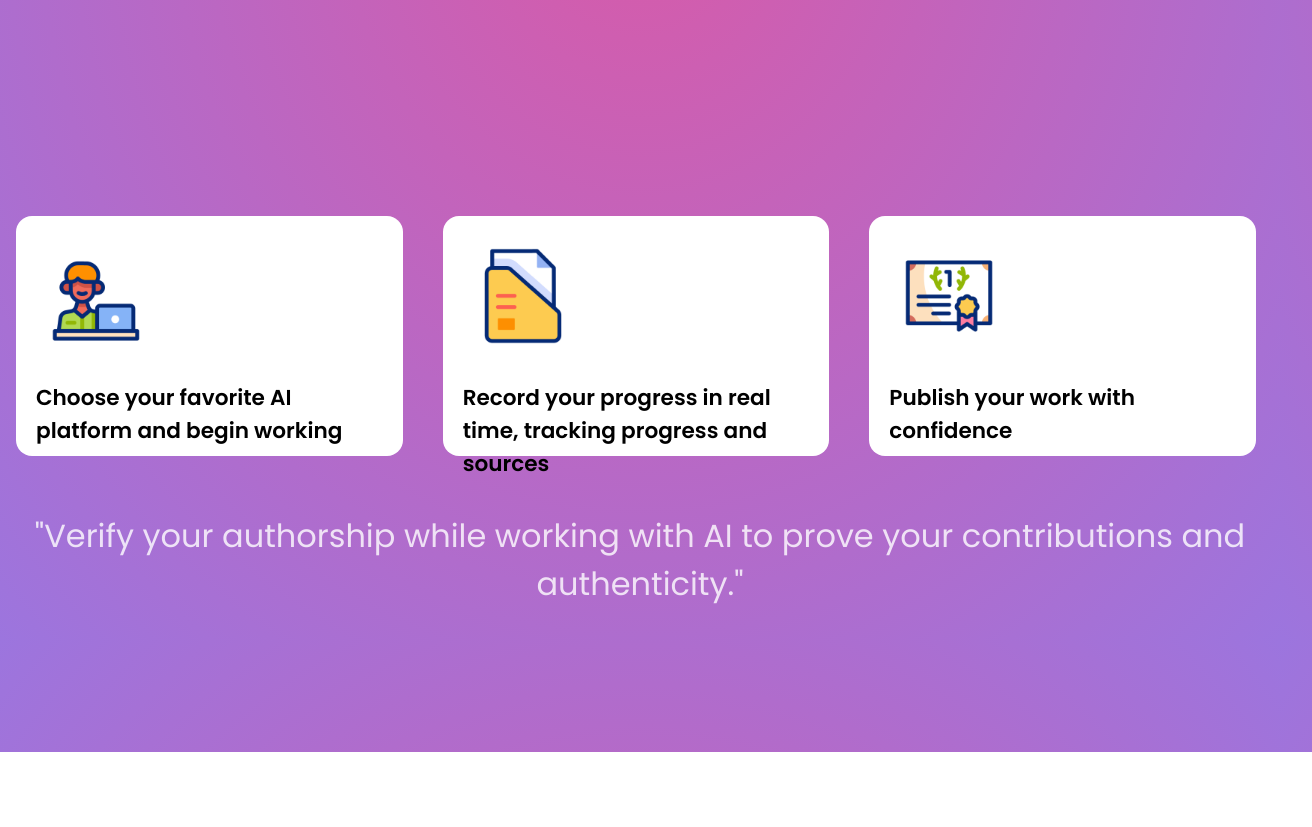
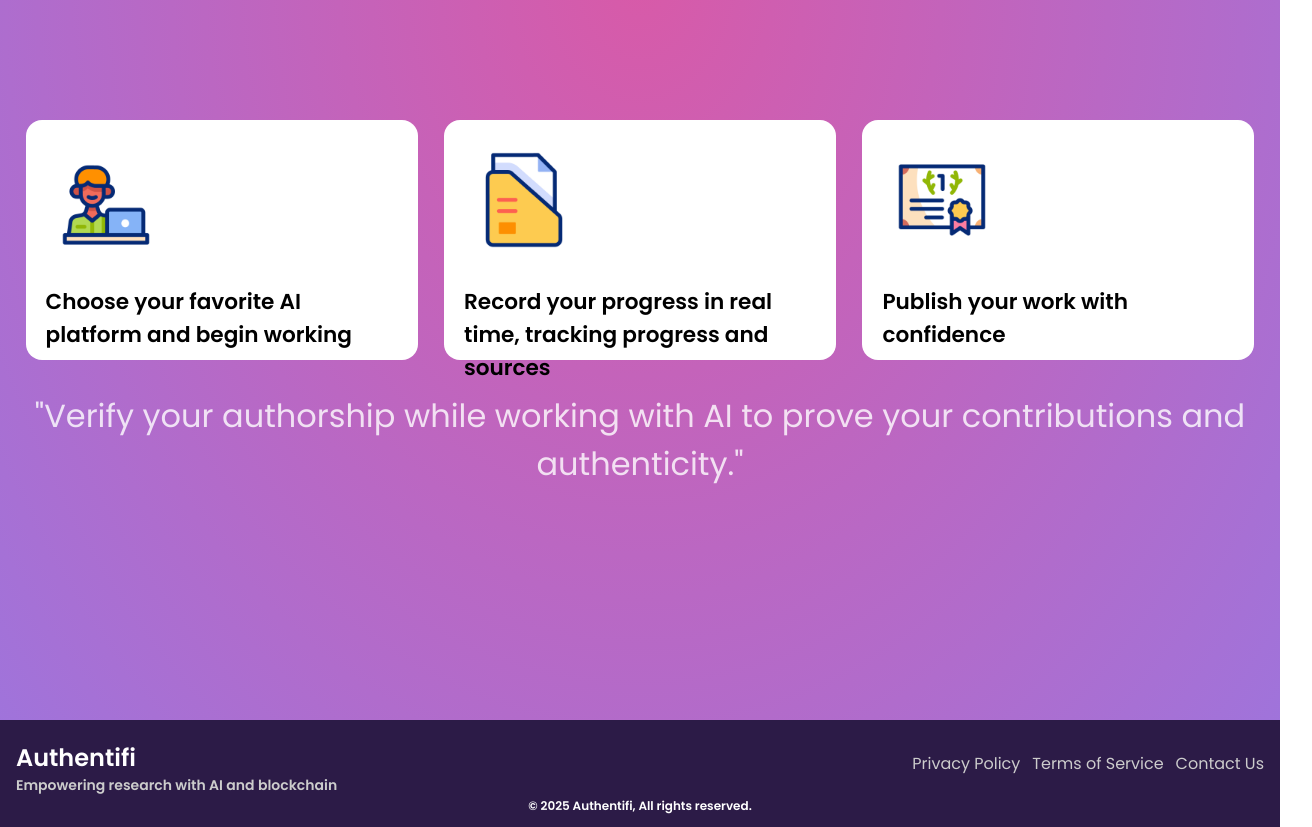
Before and after one commit to Authentifi-AI/Authentifi.AI, a React (Create React App) app: page / in a window 1280 px wide. Shown: the part 880-1707 px from the top of the page, 1312 px wide, since content can reach past the window. Before the commit the page ends 1632 px from the top, so only its background shows below. Built offline with nearby package versions, Linux system fonts and the light colour scheme.

Commit message:
Added a footer section

```diff
--- a/src/App.js
+++ b/src/App.js
@@ -1,7 +1,7 @@
 import Navbar from './Navbar';
 import Hero from './Hero';
 import Feature from './Feature';
-import Bottom from './Bottom';
+import Footer from './Footer';
 import React, { useState, useEffect } from 'react'
 
 
@@ -14,7 +14,7 @@ export default function App() {
             <Navbar />
             <Hero />
             <Feature />
-            {/* <Bottom /> */}
+            <Footer />
         </>
     )
 }
--- a/src/Bottom.css
+++ /dev/null
@@ -1,17 +0,0 @@
-
-.bottom-section{
-    display: inline-flex;
-  }
-
-  .bottom-section h2{
-    font-size: 1.2em;
-  }
-
-  .bottom-section h3{
-    font-size: 0.8em;
-    color: #ccc;
-  }
-
-  .row{
-    padding-left: 2em;
-  }
--- a/src/Bottom.js
+++ /dev/null
@@ -1,23 +0,0 @@
-import "./Bottom.css"
-
-export default function Bottom() {
-    return (
-        <>
-            <section class="bottom-section">
-                <div class="row">
-                    <h2>Who we are ?</h2>
-                    <h3>Chris Young</h3>
-                    <h3>Ganesh lyver</h3>
-                    <h3>Ehud Orenstain</h3>
-                </div>
-
-                <div class="row">
-                    <h2>How to reach us ?</h2>
-                    <h3>169 Stanhope Circle <br></br>
-                        Naples, Florida 34104 <br></br>
-                        United States<br></br> </h3>
-                </div>
-
-            </section></>
-    )
-}
--- a/src/Feature.css
+++ b/src/Feature.css
@@ -1,10 +1,15 @@
 .feature-section {
   height: 100vh;
   width: 100%;
-  display: inline-flex;
-  justify-content: center;
+}
+
+.feature-cards-row{
+  display: flex;
+  justify-content: space-between;
   align-items: center;
-  padding: 2vh;
+  padding-top: 25vh;
+  padding-left: 2vw;
+  padding-right: 2vw;
 }
 
 .feature-card{
@@ -12,8 +17,7 @@
   border-radius: 2vh;
   text-align: left;
   padding: 2.5vh;
-  margin-right: 5vh;
-  width: 30vw;
+  width: 27.5vw;
   height: 25vh;
 }
 
@@ -41,6 +45,5 @@
 
 .feature-p{
   font-size: 4vh;
-  margin-top: -30vh;
   color: rgba(255, 255, 255, 0.8);
 }
--- a/src/Feature.js
+++ b/src/Feature.js
@@ -18,6 +18,8 @@ export default function Feature() {
                 viewport={{ once: false, amount: 0.7 }}
                 class="feature-section">
 
+                <div class="feature-cards-row">
+
                     <div class='feature-card'>
                         <img src="./work.gif" />
                         <h2>Choose your favorite AI platform and begin working</h2>
@@ -33,14 +35,15 @@ export default function Feature() {
                         <h2>Publish your work with confidence</h2>
                     </div>
 
+                </div>
+
+                <p className="feature-p">
+                    "Verify your authorship while working with AI to prove your contributions and authenticity."
+                </p>
+
             </motion.section>
 
-            <motion.p
-                initial={{ opacity: 0, x: -50 }}
-                whileInView={{ opacity: 1, x: 0, transition: { delay: 0.2, duration: 0.6 } }}
-                viewport={{ once: false, amount: 0.7 }}
-                className="feature-p">
-                "Verify your authorship while working with AI to prove your contributions and authenticity."
-            </motion.p></>
+
+        </>
     )
 }
--- /dev/null
+++ b/src/Footer.css
@@ -0,0 +1,40 @@
+.Footer-section{
+  background-color:#2c1b47;
+display: flow-root;}
+
+.row-footer{
+  display: flex;
+  align-items: center;
+  justify-content: space-between;
+}
+
+.left-side-footer{
+  text-align: start;
+  padding-left: 2vh;
+}
+
+.right-side-footer{
+  padding-right: 2vh;
+}
+
+.h1-footer{
+  font-size: 3vh;
+}
+
+.h2-footer{
+  font-size: 1.75vh;
+  margin-top: -2.5vh;
+  color: #ccc;
+}
+
+.a-footer{
+  color: #ccc;
+  text-decoration: none;
+  font-size: 1.75;
+  margin-left: 1.5vh;
+}
+
+.h3-footer{
+  margin-top: -1.25vh;
+  font-size: 1.5vh;
+}
--- /dev/null
+++ b/src/Footer.js
@@ -0,0 +1,23 @@
+import "./Footer.css"
+
+export default function Footer() {
+    return (
+        <>
+            <section class="Footer-section">
+                <div class="row-footer">
+                    <div class="left-side-footer">
+                        <h1 class="h1-footer">Authentifi</h1>
+                        <h2 class="h2-footer">Empowering research with AI and blockchain</h2>
+                    </div>
+
+                    <div class="right-side-footer">
+                        <a href="#" class="a-footer">Privacy Policy</a>
+                        <a href="#" class="a-footer">Terms of Service</a>
+                        <a href="#" class="a-footer">Contact Us</a>
+                    </div>
+                </div>
+
+                <h3 class="h3-footer">&copy; 2025 Authentifi, All rights reserved.</h3>
+            </section></>
+    )
+}
--- a/src/Hero.css
+++ b/src/Hero.css
@@ -7,7 +7,6 @@
   }
 
   .Left-section{
-    margin-top: -35vh;
     margin-left: -7vh;
   }
 
@@ -70,7 +69,7 @@
   .Right-section h2{
     font-size: 4vh;
     color: rgba(255, 255, 255, 0.8);
-    margin-left: -30vh;
+    margin-left: -27vh;
   }
 
   video{
--- a/src/index.css
+++ b/src/index.css
@@ -7,7 +7,7 @@ body {
   -moz-osx-font-smoothing: grayscale;
 
 
-  margin: 0;
+
   /* font-family: Arial, sans-serif; */
 
   font-family: 'Poppins', 'Nunito', sans-serif;
```
Lines whose indentation alone changed are shown as unchanged.
